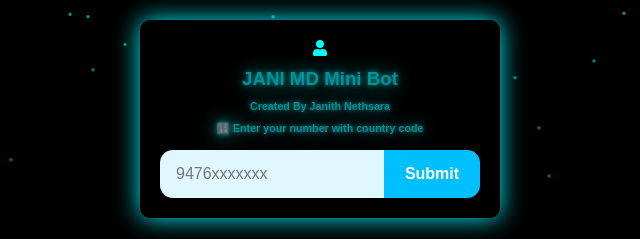
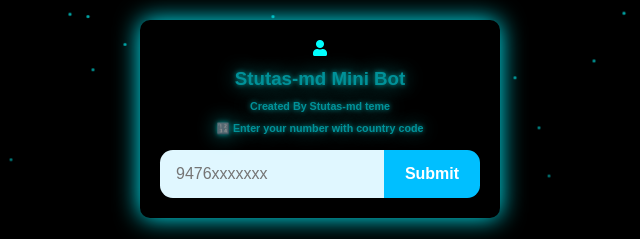
Before and after one commit to janibot58-ship-it/Stutas-bot, a website: page foontend/index.html in a window 1280 px wide. Shown: the part 281-520 px from the top of the page, 320-960 px from the left. Drawn offline with nearby package versions, Linux system fonts and the light colour scheme.

Commit message:
Update index.html

```diff
--- a/foontend/index.html
+++ b/foontend/index.html
@@ -3,7 +3,7 @@
 <head>
   <meta charset="UTF-8" />
   <meta name="viewport" content="width=device-width, initial-scale=1.0, maximum-scale=1.0, user-scalable=no"/>
-  <title>JANI MD</title>
+  <title>Stutas-md</title></title>
   <link rel="stylesheet" href="https://cdnjs.cloudflare.com/ajax/libs/font-awesome/5.15.4/css/all.min.css"/>
   <style>
     body {
@@ -135,8 +135,8 @@
     <div class="box" id="box">
       <div id="text">
         <i class="fa fa-user" style="color:#00ffff;"></i>
-        <h3>JANI MD Mini Bot</h3>
-        <h6>Created By Janith Nethsara</h6>
+        <h3>Stutas-md Mini Bot</h3>
+        <h6>Created By Stutas-md teme</h6>
         <h6>🔢 Enter your number with country code</h6>
 
         <div class="input-container">
```
